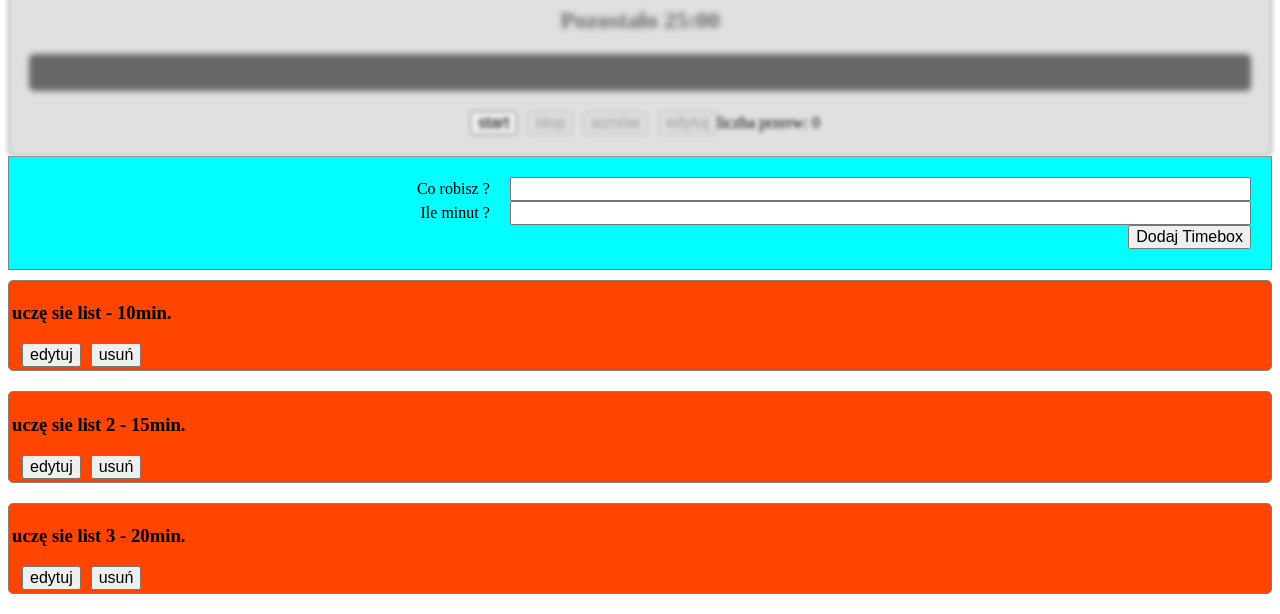
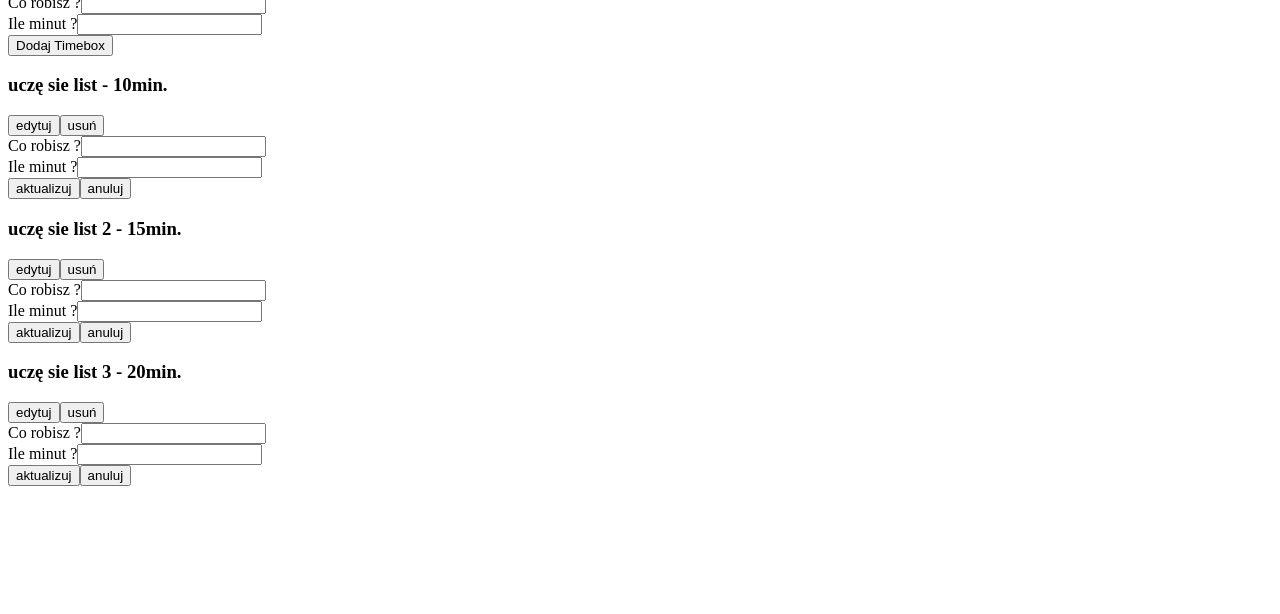
Before and after one commit to Basiakus/kursreacta.v2, a React app: page public/index.html in a window 1280 px wide. Shown: the part 308-922 px from the top of the page. After the commit the page ends 802 px from the top, so only its background shows below. Built offline with nearby package versions, Linux system fonts and the light colour scheme.

Commit message:
extract style css

```diff
--- a/public/index.html
+++ b/public/index.html
@@ -5,75 +5,6 @@
         <meta http-equiv="X-UA-Compatible" content="IE=edge">
         <meta name="viewport" content="width=device-width, initial-scale=1.0">
         <title>kurs reacta</title>
-        <style>
-            .App {
-                font-family: sans-serif;
-            }
-
-            .TimeboxEditor, .TimeboxCreator {
-                text-align: right;
-                border: 1px solid gray;
-                padding: 20px;
-                margin-bottom: 10px;
-            }
-
-            .TimeboxCreator {
-                background-color: aqua;
-            }
-
-            .TimeboxEditor {
-                background-color: aquamarine;
-            }
-
-            .Timebox {
-                background-color: orangered;
-            }
-            .CurrentTimebox {
-                background-color: wheat;
-            }
-            .Timebox {
-                border: 1px solid gray;
-                padding: 3px;
-                margin-bottom: 20px;
-                border-radius: 5px;
-            }
-            .NoDisplay {
-                display: none;
-            }
-
-            input {
-                min-width: 60%;
-                margin-left: 20px;
-                font-size: 16px;
-            }
-
-            button {
-                font-size: 16px;
-                margin-left: 10px;
-            }
-
-            .CurrentTimebox {
-                border: 1px solid gray;
-                border-radius: 5px;
-                padding: 20px;
-                text-align: center;
-            }
-            .Clock {
-                color: orangered;
-            }
-
-            .ProgressBar {
-                border: 1px solid orangered;
-                border-radius: 5px;
-                height: 25px;
-                margin-bottom: 20px;
-                padding: 5px;
-            }
-
-            .inactive {
-                filter: blur(2px) grayscale(1);
-            }
-        </style>
     </head>
     <body>
         <h1>kurs reacta</h1>
```
